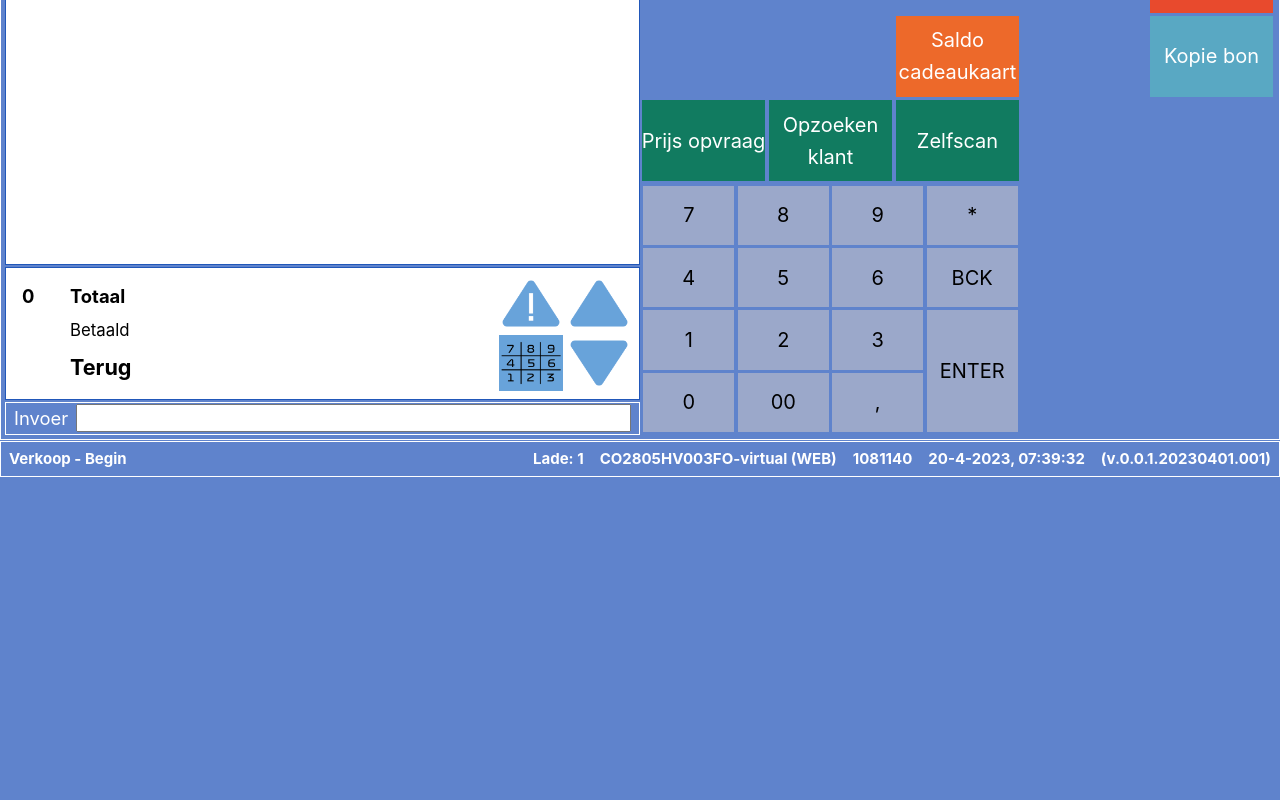
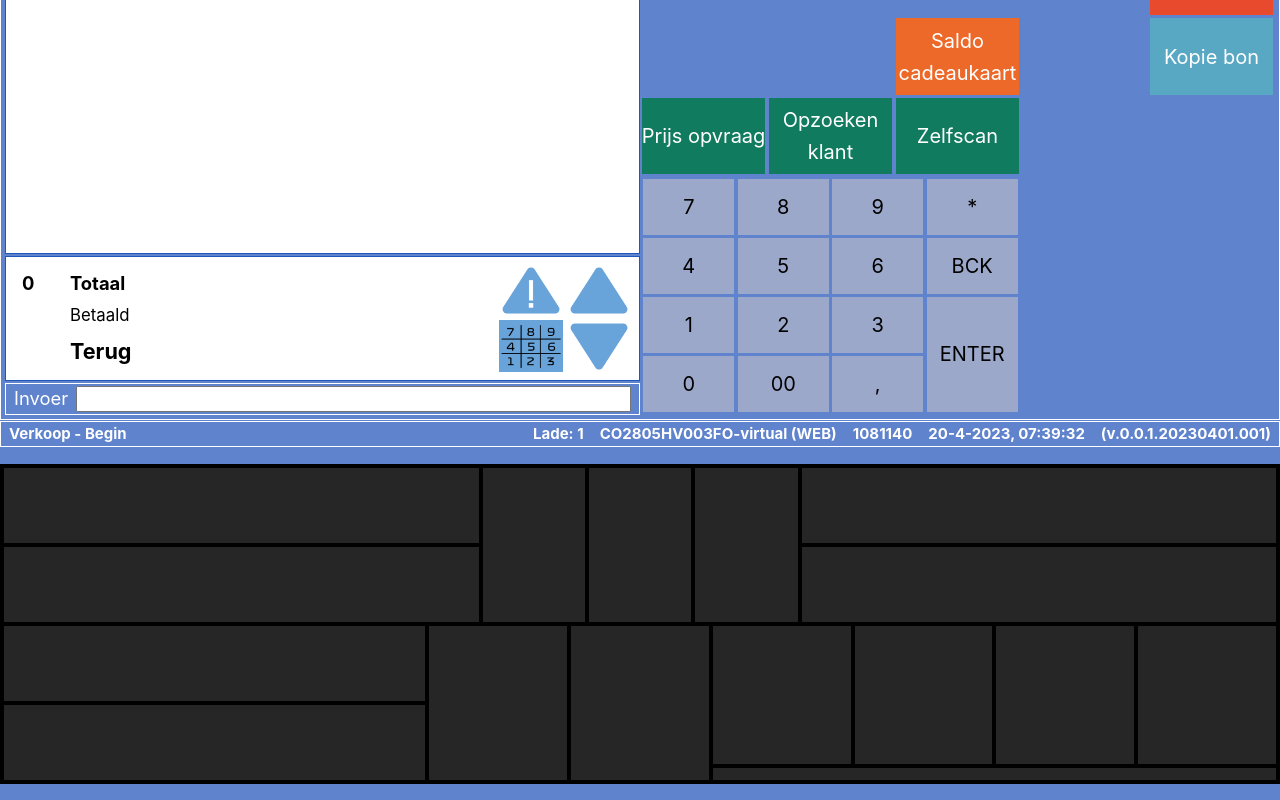
Before and after one commit to MarkMolenmaker/vue-copos, a Vue app: page / in a window 1280 px wide. Shown: the part 243-1043 px from the top of the page. Before the commit the page ends 800 px from the top, so only its background shows below. Built offline with nearby package versions, Linux system fonts and the light colour scheme.

Commit message:
Register outline

```diff
--- a/src/App.vue
+++ b/src/App.vue
@@ -24,6 +24,44 @@
           <span>(v.0.0.1.20230401.001)</span>
       </div>
   </footer>
+  <section class="cash-drawer">
+    <div class="upper-section">
+      <div class="double-row">
+        <div class="compartment" />
+        <div class="compartment" />
+      </div>
+      <div class="triple-column">
+        <div class="compartment" />
+        <div class="compartment" />
+        <div class="compartment" />
+      </div>
+      <div class="double-row">
+        <div class="compartment" />
+        <div class="compartment" />
+      </div>
+    </div>
+    <div class="lower-section">
+      <div class="double-column bills--coins-section">
+        <div class="double-row">
+          <div class="compartment" />
+          <div class="compartment" />
+        </div>
+        <div class="double-column">
+          <div class="compartment" />
+          <div class="compartment" />
+        </div>
+      </div>
+      <div class="double-row coins--under-section">
+        <div class="quadruple-column">
+          <div class="compartment" />
+          <div class="compartment" />
+          <div class="compartment" />
+          <div class="compartment" />
+        </div>
+        <div class="compartment" />
+      </div>
+    </div>
+  </section>
 </template>
 
 <script>
@@ -81,6 +119,7 @@ export default {
     border: solid white 1px
 
   main
+    margin-top: 1rem
     display: grid
     grid-template-columns: 50fr 50fr
     padding: .25rem
@@ -134,4 +173,36 @@ export default {
         input.input
           height: 2.5rem
           font-size: 1.5rem
+
+  .cash-drawer
+    margin: 1rem 0
+    background-color: var(--color-light-black)
+    border: .15rem solid var(--color-black)
+    height: 20rem
+    display: grid
+    grid-template-rows: 1fr 1fr
+    *
+      display: grid
+    .compartment
+      border: .15rem solid var(--color-black)
+
+    .upper-section
+      grid-template-columns: 3fr 2fr 3fr
+    .lower-section
+      grid-template-columns: 5fr 4fr
+
+    .double-column
+      grid-template-columns: 1fr 1fr
+    .double-row
+      grid-template-rows: 1fr 1fr
+    .triple-column
+      grid-template-columns: 1fr 1fr 1fr
+    .quadruple-column
+      grid-template-columns: 1fr 1fr 1fr 1fr
+
+    .bills--coins-section
+      grid-template-columns: 3fr 2fr
+    .coins--under-section
+      grid-template-rows: 9fr 1fr
+
 </style>
--- a/src/assets/base.css
+++ b/src/assets/base.css
@@ -7,6 +7,8 @@
   --color-light-blue: #69a4da;
   --color-gray: #9ba8ca;
   --color-green: #4eb845;
+  --color-light-black: #262626;
+  --color-black: #000000;
 
   --color-border: white;
   --color-border-focus: black;
```
